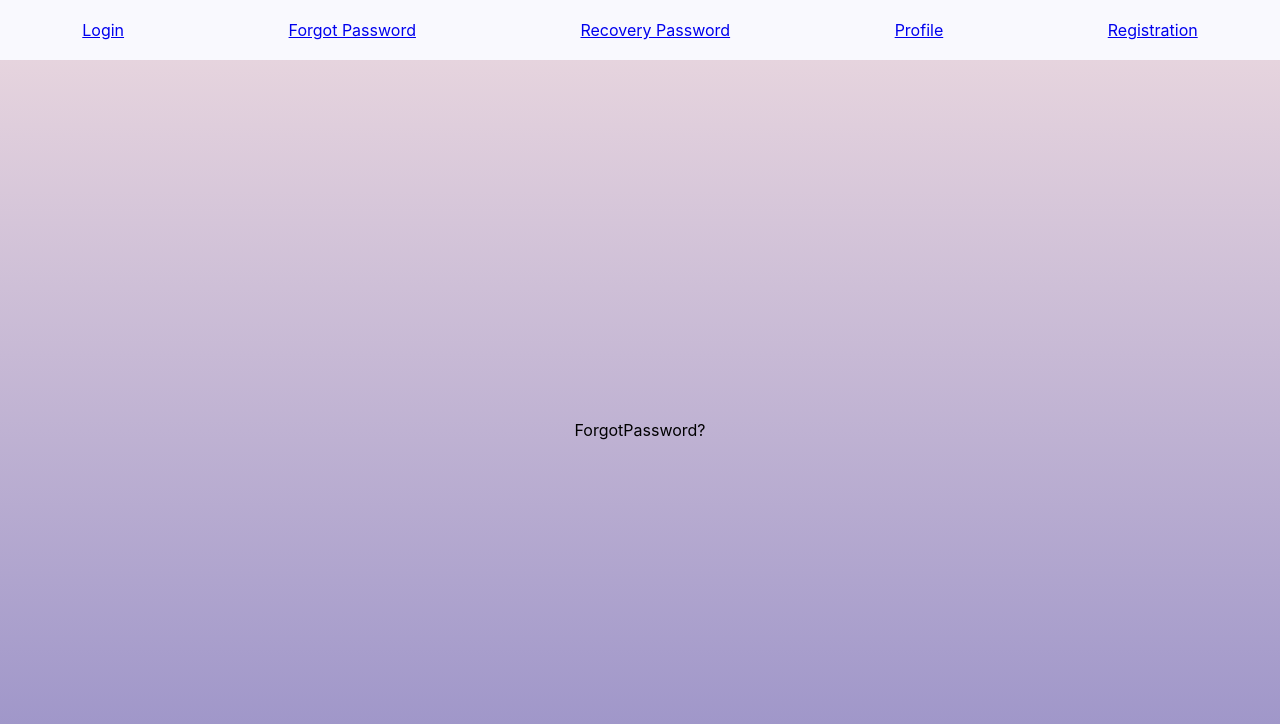
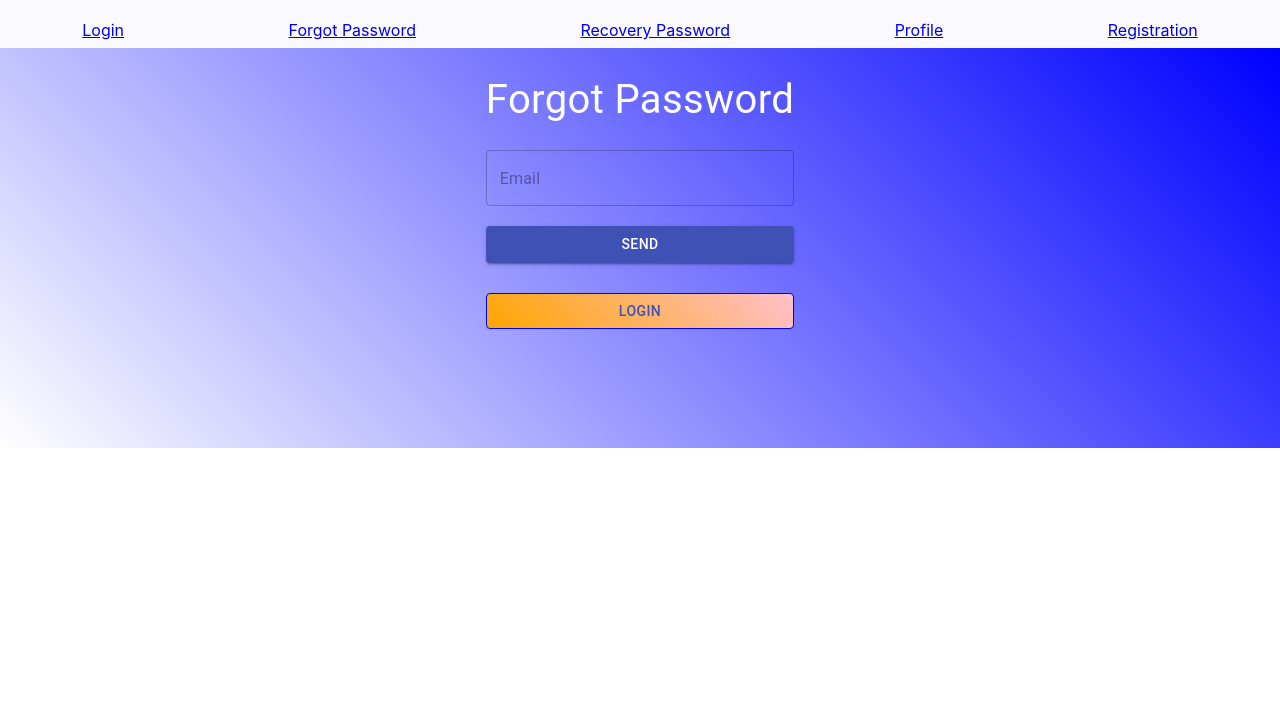
Before and after one commit to YauhenDavidovich/card-learning, a React (Create React App) app: page /forgot-password in a window 1280 px wide. Shown: the top 724 px of the page. Built offline with nearby package versions, Linux system fonts and the light colour scheme.

Commit message:
feat: add forgot password page

```diff
--- a/package.json
+++ b/package.json
@@ -4,6 +4,7 @@
   "version": "0.1.0",
   "private": true,
   "dependencies": {
+    "@material-ui/core": "^4.12.3",
     "@material-ui/icons": "^4.11.2",
     "@testing-library/jest-dom": "^5.11.4",
     "@testing-library/react": "^11.1.0",
--- a/src/bll/forgotPassword-reducer.ts
+++ b/src/bll/forgotPassword-reducer.ts
@@ -1,5 +1,5 @@
 import {Dispatch} from "redux";
-import {restorePasswordApi} from "../dll/restorePasswordApi";
+import {restorePasswordApi} from "../dal/restorePasswordApi";
 
 let initialState = {
     IsRequestNewPasswordSent: false,
@@ -11,7 +11,11 @@ export type LoginInitialStateType = typeof initialState;
 
 //Reducer
 export const forgotPasswordReducer = (state = initialState, action: ActionTypes): LoginInitialStateType => {
-    switch (action.type) {
+    switch(action.type) {
+        case IS_REQUEST_NEW_PASSWORD_SENT :
+            return {...state, IsRequestNewPasswordSent: action.IsRequestNewPasswordSent}
+        case SET_REQUEST_MESSAGE:
+            return {...state, message: action.message}
         default:
             return state;
     }
@@ -27,6 +31,7 @@ export const setRequestMessage = (message: string | null) => ({ type: SET_REQUES
 
 //thunks
 export const requestForgotPasswordTC = (email: string, from: string, message: string) => (dispatch: Dispatch) => {
+debugger
     restorePasswordApi.requestForgotPassword({ email, from, message })
         .then(res => {
             console.log(res.data)
--- a/src/components/forgotPassword/ForgotPassword.tsx
+++ b/src/components/forgotPassword/ForgotPassword.tsx
@@ -1,12 +1,91 @@
 import React from 'react';
+import {AppStateType} from "../../bll/store";
+import {useDispatch, useSelector} from "react-redux";
+import {useFormik} from "formik";
+import {RequestStatusType} from "../../bll/app-reducer";
+import {useNavigate} from "react-router-dom";
+import {requestForgotPasswordTC} from "../../bll/forgotPassword-reducer";
+import Grid from "@material-ui/core/Grid";
+import FormLabel from '@material-ui/core/FormLabel';
+import Box from '@material-ui/core/Box';
+import Container from '@material-ui/core/Container';
+import TextField from '@material-ui/core/TextField';
+import Button from '@material-ui/core/Button';
 
-const ForgotPassword = () => {
+type ForgotProps = {}
 
-    return (
-        <div className={"main"}>ForgotPassword?</div>
+const ForgotPassword: React.FC<ForgotProps> = React.memo(() => {
 
-    )
-}
+    //ForgotPassword component state
+    const forgotStatus = useSelector<AppStateType, boolean>(state => state.forgot.IsRequestNewPasswordSent);
+    const dispatch = useDispatch();
 
-export default ForgotPassword
+    const message =
+        `<div style="background-color: lime; padding: 15px">
+            password recovery link:
+            <a href="http://localhost:3000/#/set-new-password/$token$">link</a>
+          </div>`
+    //hooks
+    let history = useNavigate();
+    const formik = useFormik({
+        initialValues: {
+            email: '',
+        },
+        onSubmit: values => {
+            dispatch(requestForgotPasswordTC(values.email, "davidovich336@gmail.com", message))
+        },
+    });
+
+
+    return <Container maxWidth="lg" style={{background: "linear-gradient(45deg, white, blue)", height: "50vh"}}>
+        <Grid container direction={"column"} justifyContent={"center"} alignItems="center" spacing={3}>
+            <Grid item xs={4}>
+                <form onSubmit={formik.handleSubmit}>
+                    <Box component="span" display="block" style={{marginTop: "20px", marginBottom: "10px"}}>
+                        <FormLabel htmlFor="email" filled={true} focused={true}
+                                   style={{fontSize: "40px", color: "white"}}>Forgot Password</FormLabel>
+                    </Box>
+
+                    <Box component="span" display="block">
+                        <TextField
+                            variant={"outlined"}
+                            style={{marginTop: "20px", width: "100%"}}
+                            id={"outlined-basic"}
+                            type={"email"}
+                            color={"primary"}
+                            placeholder={"Email"}
+                            {...formik.getFieldProps("email")}
+
+                        />
+                    </Box>
+
+
+                    <Button variant="contained"
+                            color="primary"
+                            type="submit"
+                            style={{marginTop: "20px", width: "100%"}}
+                            // disabled={forgotStatus === "loading"}
+                    >Send</Button>
+                </form>
+
+                <Button variant={"outlined"} color={"primary"}
+                        style={{
+                            border: "1px solid blue",
+                            background: "linear-gradient(45deg, orange, pink)",
+                            marginTop: "30px",
+                            width: "100%"
+                        }}
+                        onClick={() => {
+                            history('/login')
+                        }}>Login
+                </Button>
+
+
+            </Grid>
+        </Grid>
+    </Container>
+});
+
+
+export default ForgotPassword;
 ;
--- a/src/dll/restorePasswordApi.ts
+++ b/src/dal/restorePasswordApi.ts
@@ -1,13 +1,14 @@
 import axios from "axios";
 
 const instance = axios.create({
-    baseURL: process.env.API_PATH,
+    baseURL: "https://neko-back.herokuapp.com/2.0",
     withCredentials: true
 });
 
 export const restorePasswordApi = {
 
     requestForgotPassword(data: ForgotRequestDataType) {
+        debugger
         return instance.post<CheckEmailResponseType>('auth/forgot', data )
     },
     setNewPassword(data: NewPasswordRequestType) {
```
Also changed, not shown: 1 other file (tests, documents, lock files or other folders).
